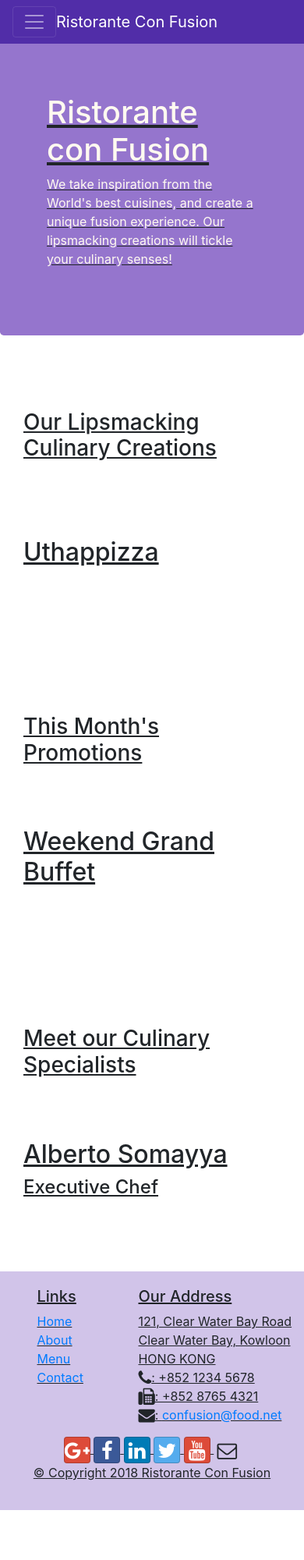
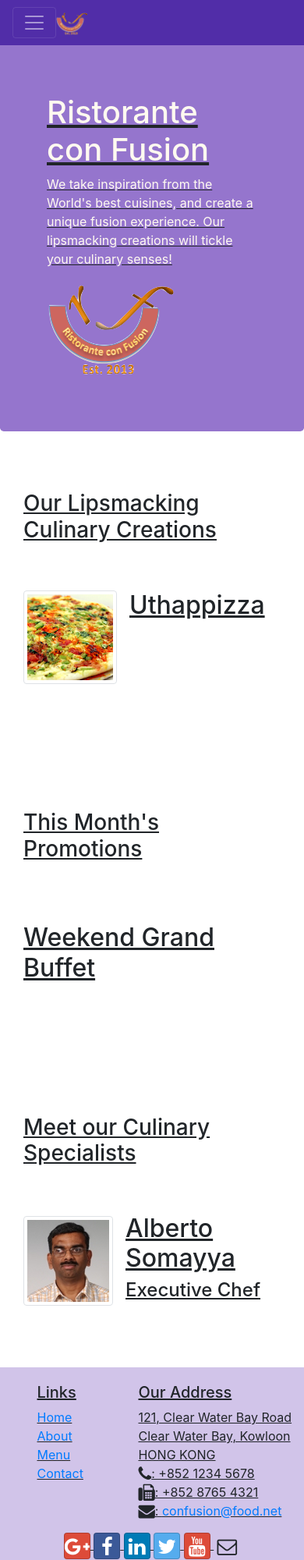
Before and after one commit to aakashHirnotia/Bootstrap_Cousera, a website: page index.html in a window 390 px wide. Shown: the top 2000 px of the page at 78% size. Before the commit the page ends 1936 px from the top, so only its background shows below. Drawn offline with nearby package versions, Linux system fonts and the light colour scheme.

Commit message:
images and media

```diff
--- a/index.html
+++ b/index.html
@@ -21,7 +21,7 @@
             <button class="navbar-toggler" type="button" data-toggle="collapse" data-target="#Navbar">
                 <span class="navbar-toggler-icon"></span>
             </button>
-            <a class="navbar-brand" href="#">Ristorante Con Fusion</a>
+            <a class="navbar-brand" href="#"><img src="img/logo.png" height="30" width="41"></a>
             <div class="collapse navbar-collapse" id="Navbar">
                 <u class="navbar-nav mr-auto">
                     <li class="nav-item active"><a class="nav-link" href="#"><span class="fa fa-home fa-lg"></span> Home</a></li>
@@ -40,7 +40,8 @@
                     <h1>Ristorante con Fusion</h1>
                     <p>We take inspiration from the World's best cuisines, and create a unique fusion experience. Our lipsmacking creations will tickle your culinary senses!</p>
                 </div>
-                <div class="col-12 col-sm">
+                <div class="col-12 col-sm align-self-center">
+                    <img src="img/logo.png" class="img-fluid">
                 </div>
             </div>
         </div>
@@ -52,8 +53,14 @@
                 <h3>Our Lipsmacking Culinary Creations</h3>
             </div>
             <div class="col col-sm order-sm-first col-md">
-                <h2>Uthappizza</h2>
-                <p class="d-none d-sm-block">A unique combination of Indian Uthappam (pancake) and Italian pizza, topped with Cerignola olives, ripe vine cherry tomatoes, Vidalia onion, Guntur chillies and Buffalo Paneer.</p>
+                <div class="media">
+                    <img class="d-flex mr-3 img-thumbnail align-self-center"
+                        src="img/uthappizza.png" alt="uthappizza">
+                    <div class="media-body">
+                        <h2 class="mt-0">Uthappizza</h2>
+                        <p class="d-none d-sm-block">A unique combination of Indian Uthappam (pancake) and Italian pizza, topped with Cerignola olives, ripe vine cherry tomatoes, Vidalia onion, Guntur chillies and Buffalo Paneer.</p>
+                    </div>
+                </div>
             </div>
         </div>
 
@@ -73,9 +80,15 @@
                 <h3>Meet our Culinary Specialists</h3>
             </div>
             <div class="col col-sm order-sm-first col-md">
-                <h2>Alberto Somayya</h2>
-                <h4>Executive Chef</h4>
-                <p class="d-none d-sm-block">Award winning three-star Michelin chef with wide International experience having worked closely with whos-who in the culinary world, he specializes in creating mouthwatering Indo-Italian fusion experiences. </p>
+                <div class="media">
+                    <img class="d-flex mr-3 img-thumbnail align-self-center"
+                        src="img/alberto.png" alt="alberto">
+                    <div class="media-body">
+                        <h2 class="mt-0">Alberto Somayya</h2>
+                        <h4>Executive Chef</h4>
+                        <p class="d-none d-sm-block">Award winning three-star Michelin chef with wide International experience having worked closely with whos-who in the culinary world, he specializes in creating mouthwatering Indo-Italian fusion experiences. </p>
+                    </div>
+                </div>
             </div>
         </div>
     </div>
```
Also changed, not shown: aboutus.html (+3 -2 lines), contactus.html (+3 -2 lines), img/alberto.png (added), img/buffet.png (added), img/logo.png (added), img/uthappizza.png (added), 1 other file.
